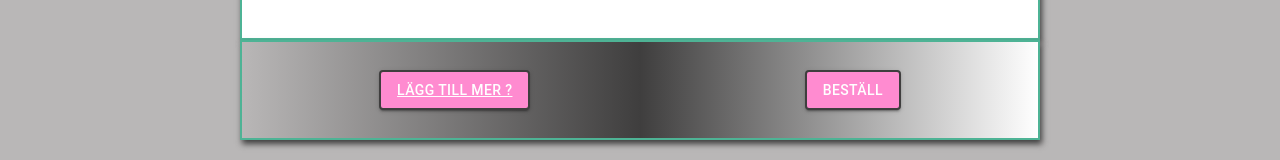
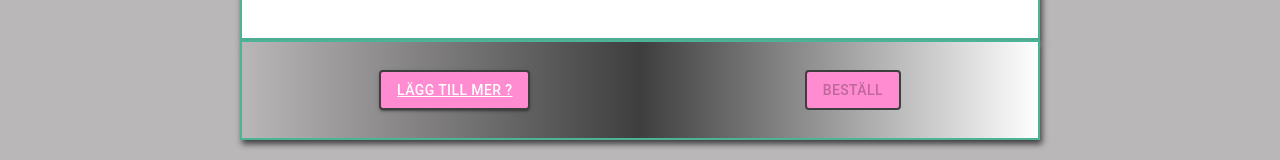
Before and after one commit to Eva-Li80/Frontend-2023, a React (Vite) app: page /order in a window 1280 px wide. Shown: the part 792-952 px from the top of the page. Built offline with nearby package versions, Linux system fonts and the light colour scheme.

Commit message:
fixed ordered

```diff
--- a/src/Components/PizzaOrder/PizzaOrdered.tsx
+++ b/src/Components/PizzaOrder/PizzaOrdered.tsx
@@ -1,4 +1,4 @@
-import { useState } from "react";
+import { useContext, useState } from "react";
 import {
   Button,
   Dialog,
@@ -7,17 +7,22 @@ import {
   DialogActions,
   Typography,
 } from "@mui/material";
+import { PizzaContext } from "../../context/PizzaContextProvider";
 
 const PizzaOrdered = () => {
+ const { state, dispatch } = useContext(PizzaContext)
   const [open, setOpen] = useState(false);
 
   const handleClickToggle = () => {
     setOpen(!open)
+    dispatch({type: "ClearCart"})
   }
 
   return (
     <div>
-      <Button variant="contained" onClick={handleClickToggle} className="btn">
+      <Button variant="contained" onClick={handleClickToggle} className="btn"
+      disabled={state.cart.length === 0}
+      >
         Beställ
       </Button>
       <Dialog open={open}>
--- a/src/Components/PizzaOrder/_pizzaordered.scss
+++ b/src/Components/PizzaOrder/_pizzaordered.scss
@@ -1,16 +1,15 @@
-.dialog{
+.dialog {
   border: 2px solid $green;
   background-color: $black;
   color: $white;
-    padding: 50px;
+  padding: 110px;
 
-    .action-btn{
+  .action-btn {
     background-color: $pink;
     color: $white;
   }
 
-    .action-btn:hover{
+  .action-btn:hover {
     background-color: $green;
   }
-
 }
--- a/src/context/PizzaContextProvider.tsx
+++ b/src/context/PizzaContextProvider.tsx
@@ -18,6 +18,7 @@ type InitalContextState = {
 type Action =
   | { type: "AddCartItem"; payload: CartItem }
   | { type: "RemoveCartItem"; payload: string }
+  | { type: "ClearCart"}
   | {
       type: "UpdateCartItem";
       payload: CartItem;
@@ -48,6 +49,11 @@ const reducer = (state: State, action: Action) => {
         cart: state.cart.filter((i) => i.id !== action.payload),
         pizza: state.pizza,
       };
+      case "ClearCart":
+        return {
+          ...state,
+          cart: []
+        }
     default:
       return state;
   }
```
Lines whose indentation alone changed are shown as unchanged.
